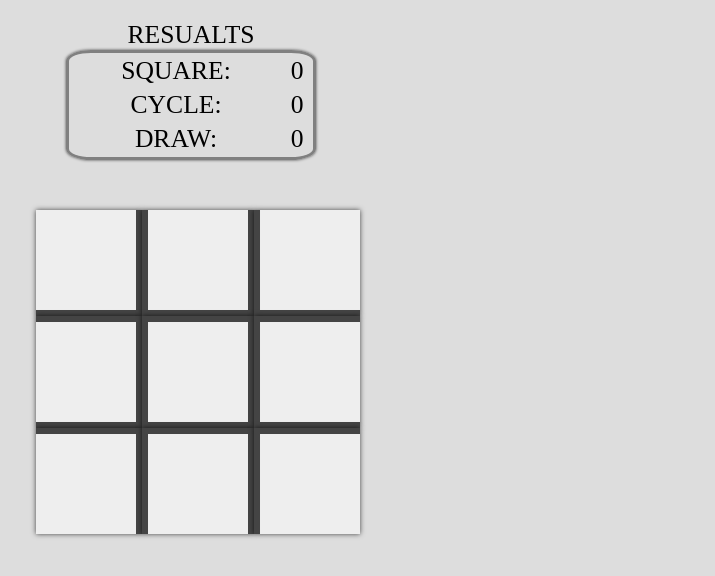
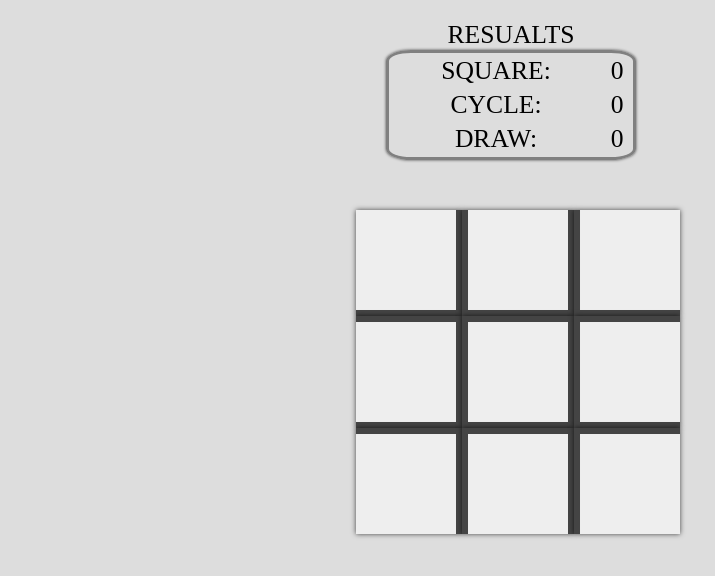
Before and after one commit to grischenko-v/XO, a plain HTML site: page index.html in a window 1280 px wide. Shown: the whole page, without its empty margins (14-729 px from the left). Drawn offline with Linux system fonts and the light colour scheme.

Commit message:
body max min width

```diff
--- a/main.css
+++ b/main.css
@@ -3,15 +3,17 @@ body{
     background: #DDD;
     font-family: 1em 'PT-Sans', Tahoma, Arial;
     text-transform: uppercase;
-    margin: auto;
+    margin-left: 25%;
+    min-width: 500px;
+    max-width: 500px;
 }
 /*restart btn*/
 .restart{
 	text-align: center;
 	position: absolute;
 	display: block;
-    padding: 25px;
-    font-size: 1.3em;
+   padding: 25px;
+  font-size: 1.3em;
 	color: #fff;
 	width: 90px;
 	height: 90px;
```
